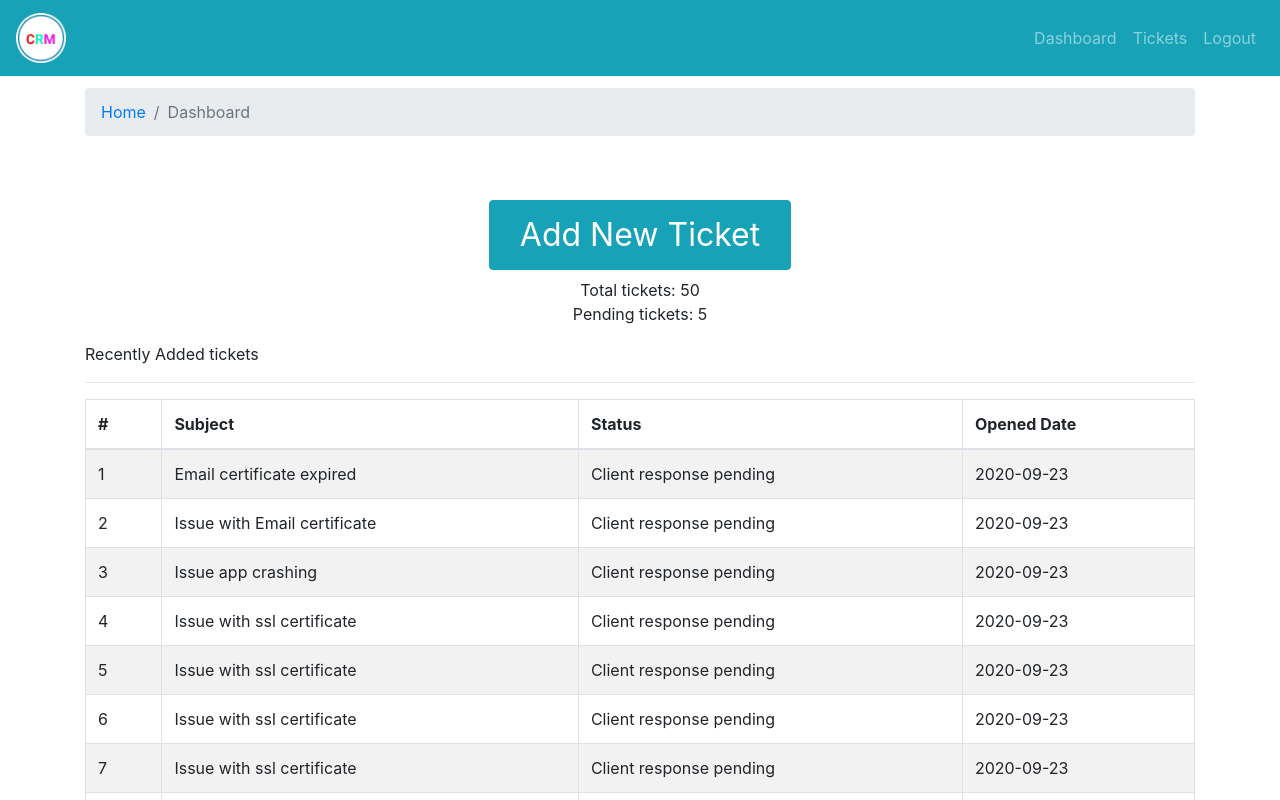
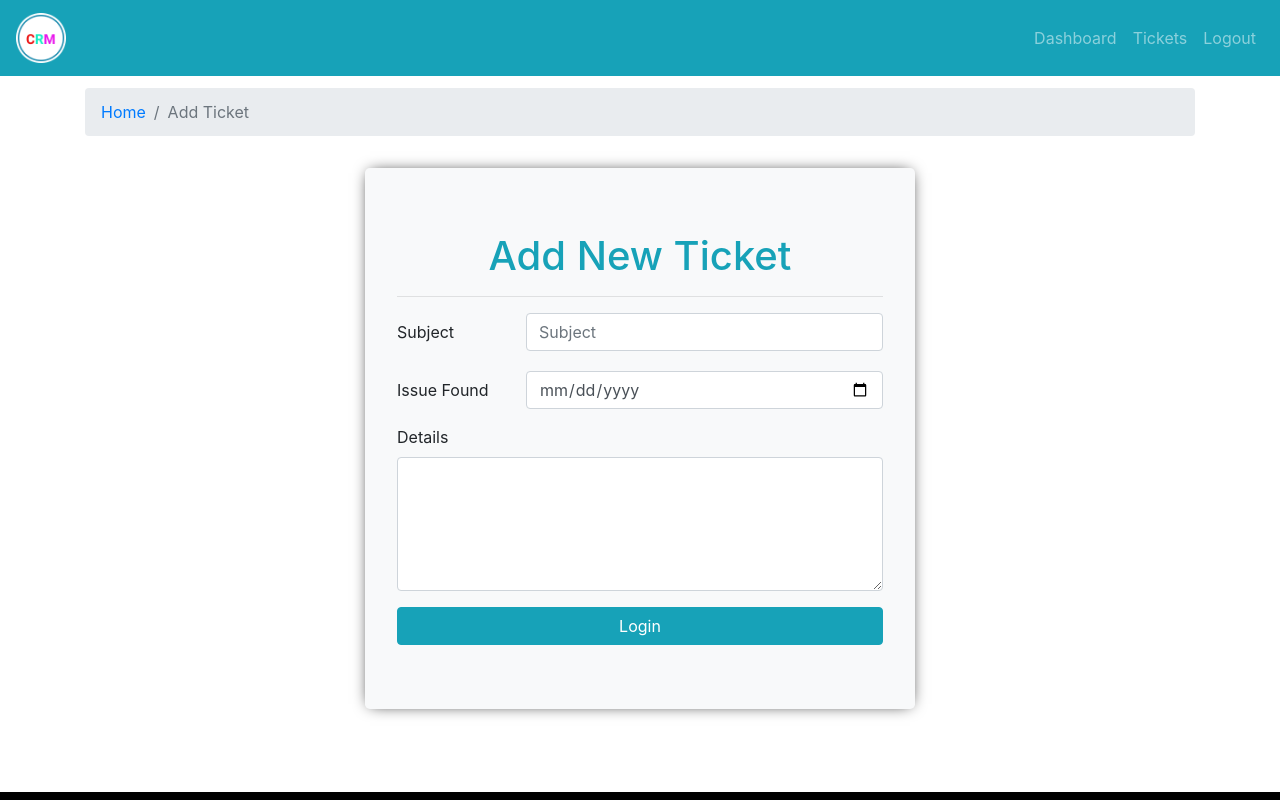
Before and after one commit to sekkaro/mern-stack-project, a React (Create React App) app in the folder web/: page / in a window 1280 px wide. Shown: the top 800 px of the page. Built offline with nearby package versions, Linux system fonts and the light colour scheme.

Commit message:
add ticket page+form added

```diff
--- a/web/src/App.js
+++ b/web/src/App.js
@@ -1,5 +1,6 @@
 import "./App.css";
 import DefaultLayout from "./layout/DefaultLayout";
+import AddTicket from "./pages/add-ticket/AddTicket";
 import Dashboard from "./pages/dashboard/Dashboard";
 import Entry from "./pages/entry/Entry";
 
@@ -8,7 +9,8 @@
     <div className="App">
       {/* <Entry /> */}
       <DefaultLayout>
-        <Dashboard />
+        {/* <Dashboard /> */}
+        <AddTicket />
       </DefaultLayout>
     </div>
   );
--- /dev/null
+++ b/web/src/components/add-ticket/AddTicketForm.jsx
@@ -0,0 +1,72 @@
+import { Button, Col, Form, Jumbotron, Row } from "react-bootstrap";
+import PropTypes from "prop-types";
+
+import "./addTicketForm.css";
+
+const AddTicketForm = ({ onSubmit, onChange, formData, formErrorData }) => {
+  return (
+    <Jumbotron className="add-new-ticket mt-3 bg-light">
+      <h1 className="text-info text-center">Add New Ticket</h1>
+      <hr />
+      <Form onSubmit={onSubmit}>
+        <Form.Group as={Row}>
+          <Form.Label column sm={3}>
+            Subject
+          </Form.Label>
+          <Col sm={9}>
+            <Form.Control
+              name="subject"
+              value={formData.subject}
+              onChange={onChange}
+              placeholder="Subject"
+              required
+              minLength="3"
+              maxLength="100"
+            />
+            <Form.Text className="text-danger">
+              {formErrorData.subject && "Subject is required"}
+            </Form.Text>
+          </Col>
+        </Form.Group>
+        <Form.Group as={Row}>
+          <Form.Label column sm={3}>
+            Issue Found
+          </Form.Label>
+          <Col sm={9}>
+            <Form.Control
+              type="date"
+              name="issueDate"
+              value={formData.issueDate}
+              onChange={onChange}
+              required
+            />
+          </Col>
+        </Form.Group>
+        <Form.Group>
+          <Form.Label>Details</Form.Label>
+          <Form.Control
+            as="textarea"
+            name="detail"
+            value={formData.detail}
+            onChange={onChange}
+            rows="5"
+            required
+          />
+        </Form.Group>
+
+        <Button type="submit" block variant="info">
+          Login
+        </Button>
+      </Form>
+    </Jumbotron>
+  );
+};
+
+AddTicketForm.propTypes = {
+  onChange: PropTypes.func.isRequired,
+  onSubmit: PropTypes.func.isRequired,
+  formData: PropTypes.object.isRequired,
+  formErrorData: PropTypes.object.isRequired,
+};
+
+export default AddTicketForm;
--- /dev/null
+++ b/web/src/components/add-ticket/addTicketForm.css
@@ -0,0 +1,6 @@
+.add-new-ticket {
+  max-width: 550px;
+  margin-left: auto;
+  margin-right: auto;
+  box-shadow: 0px 0px 15px -5px black;
+}
--- /dev/null
+++ b/web/src/pages/add-ticket/AddTicket.jsx
@@ -0,0 +1,72 @@
+import { useState } from "react";
+import { Container, Row, Col } from "react-bootstrap";
+
+import AddTicketForm from "../../components/add-ticket/AddTicketForm";
+import PageBreadcrumb from "../../components/breadcrumb/PageBreadcrumb";
+import { shortText } from "../../utils/validation";
+
+const initialFormData = {
+  subject: "",
+  issueDate: "",
+  detail: "",
+};
+
+const initialFormErrorData = {
+  subject: false,
+  issueDate: false,
+  detail: false,
+};
+
+const AddTicket = () => {
+  const [formData, setFormData] = useState(initialFormData);
+  const [errorData, setErrorData] = useState(initialFormErrorData);
+
+  const onChangeHandler = (e) => {
+    const { name, value } = e.target;
+    setFormData((data) => {
+      return {
+        ...data,
+        [name]: value,
+      };
+    });
+  };
+
+  const onSubmitHandler = (e) => {
+    e.preventDefault();
+
+    setErrorData(initialFormErrorData);
+
+    const isSubjectValid = shortText(formData.subject);
+
+    setErrorData((data) => {
+      return {
+        ...data,
+        subject: !isSubjectValid,
+      };
+    });
+
+    console.log(formData);
+  };
+
+  return (
+    <Container>
+      <Row>
+        <Col>
+          <PageBreadcrumb page="Add Ticket" />
+        </Col>
+      </Row>
+      <Row>
+        <Col>
+          <AddTicketForm
+            onChange={onChangeHandler}
+            onSubmit={onSubmitHandler}
+            formData={formData}
+            formErrorData={errorData}
+          />
+        </Col>
+      </Row>
+    </Container>
+  );
+};
+
+export default AddTicket;
--- /dev/null
+++ b/web/src/utils/validation.js
@@ -0,0 +1,3 @@
+export const shortText = (str) => {
+  return str.length >= 3 && str.length <= 100;
+};
```
